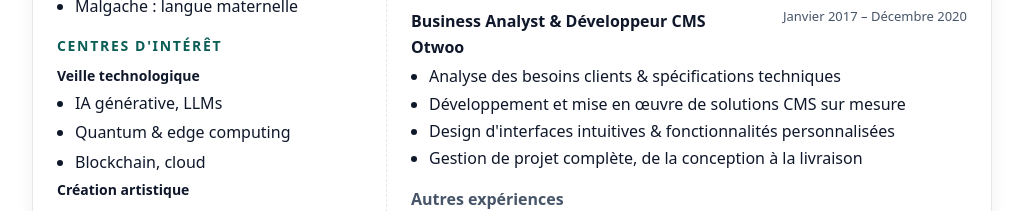
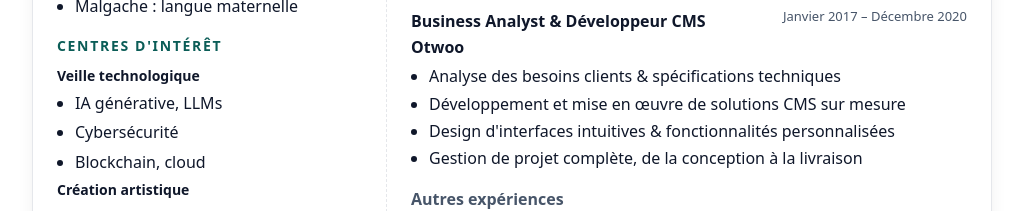
Before and after one commit to jonathan-dady/cv_jonathan_rabemananoro, a plain HTML site: page index.html in a window 1280 px wide. Shown: the part 2100-2311 px from the top of the page, without its empty margins (128-1151 px from the left). Drawn offline with Linux system fonts and the light colour scheme.

Commit message:
Mise à jour des compétences en veille technologique : remplacement de "Quantum & edge computing" par "Cybersécurité"

```diff
--- a/index.html
+++ b/index.html
@@ -110,7 +110,7 @@
             <h4>Veille technologique</h4>
             <ul class="list">
               <li>IA générative, LLMs</li>
-              <li>Quantum & edge computing</li>
+              <li>Cybersécurité</li>
               <li>Blockchain, cloud</li>
             </ul>
             <h4>Création artistique</h4>
```
